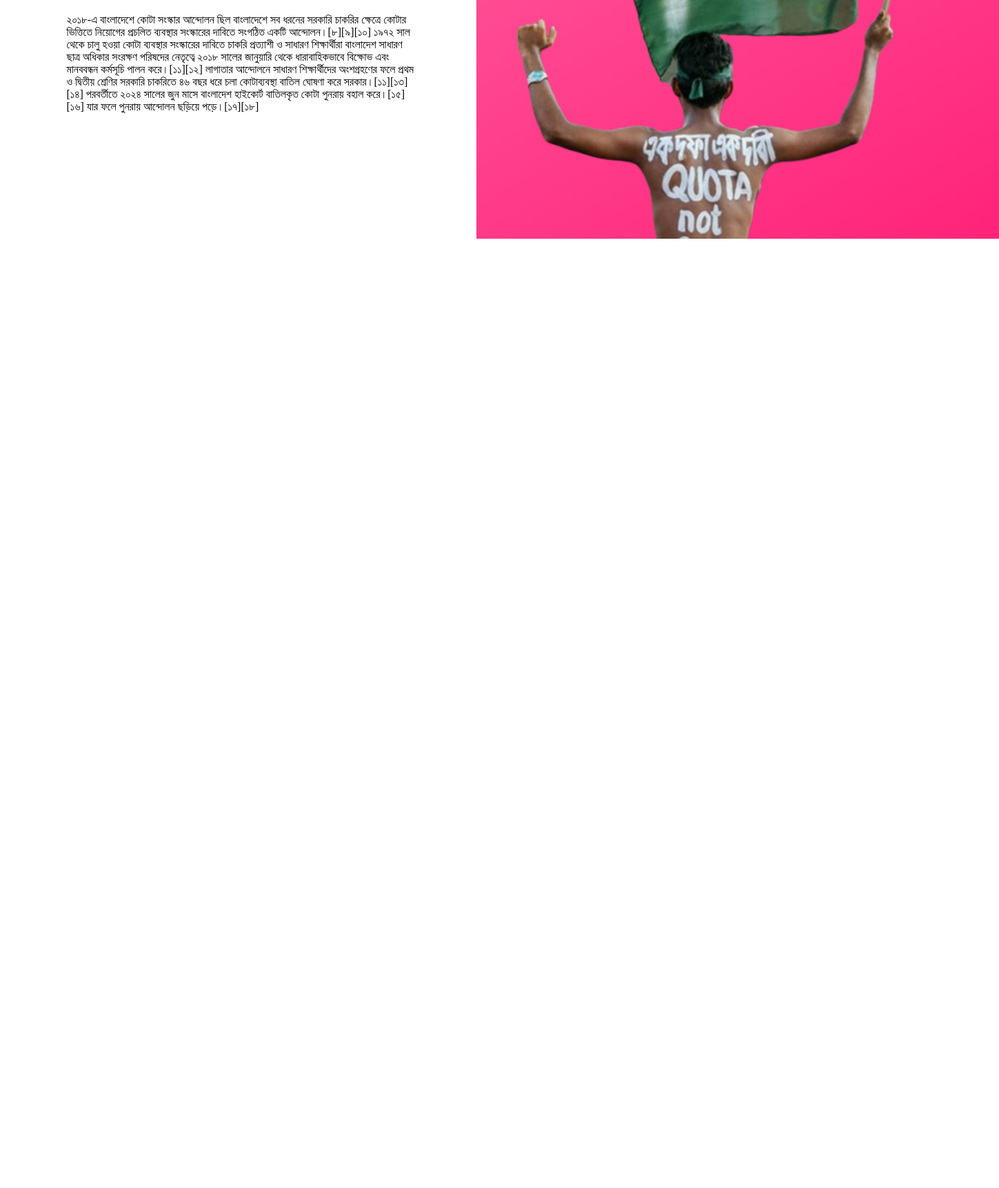
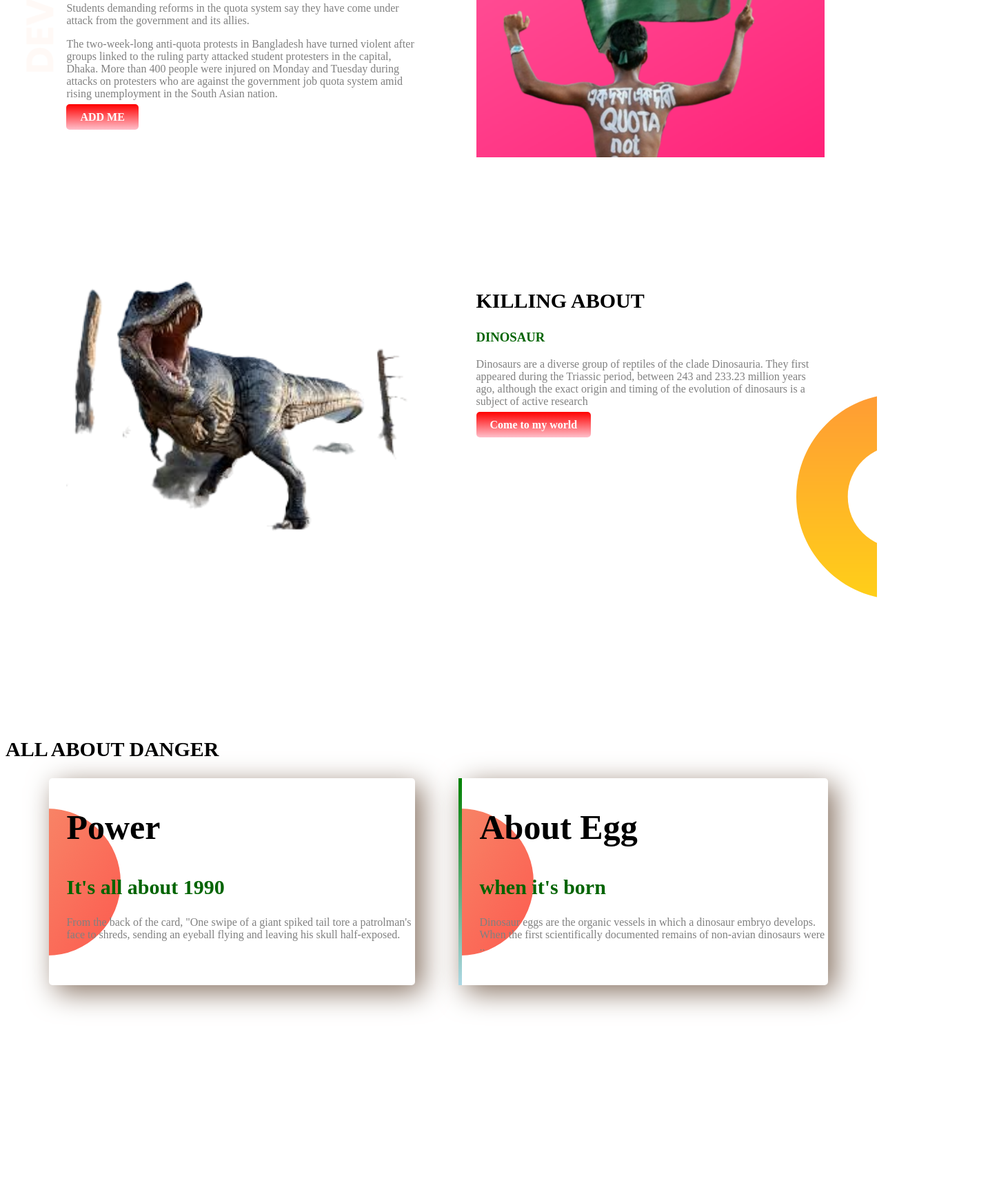
Before and after one commit to seam57/web-pp, a plain HTML site: page index.html in a window 1280 px wide. Shown: the part 297-2019 px from the top of the page at 69% size, 1449 px wide, since content can reach past the window. Before the commit the page ends 800 px from the top, so only its background shows below. Drawn offline with Linux system fonts and the light colour scheme; a web font is replaced by a local one.

Commit message:
finished my work

```diff
--- a/index.html
+++ b/index.html
@@ -10,20 +10,51 @@
     <link rel="stylesheet" href="style.css">
 </head>
 <body>
-    <h1>Welcome to</h1>
-    <h1><span class="name">civil</span> war of <span class="war">Bangladesh</span></h1>
-    <section>
-        <div class="half">
+    <section class="top-banner">
+            <h1>Welcome to</h1>
+            <h1><span class="name">civil</span> war of <span class="war">Bangladesh</span></h1>
+
+            <div class="half">
             <h3>Khota andolon </h3>
-            <h3>Khota andolon </h3>
-            <p>২০১৮-এ বাংলাদেশে কোটা সংস্কার আন্দোলন ছিল বাংলাদেশে সব ধরনের সরকারি চাকরির ক্ষেত্রে কোটার ভিত্তিতে নিয়োগের প্রচলিত ব্যবস্থার সংস্কারের দাবিতে সংগঠিত একটি আন্দোলন।[৮][৯][১০] ১৯৭২ সাল থেকে চালু হওয়া কোটা ব্যবস্থার সংস্কারের দাবিতে চাকরি প্রত্যাশী ও সাধারণ শিক্ষার্থীরা বাংলাদেশ সাধারণ ছাত্র অধিকার সংরক্ষণ পরিষদের নেতৃত্বে ২০১৮ সালের জানুয়ারি থেকে ধারাবাহিকভাবে বিক্ষোভ এবং মানববন্ধন কর্মসূচি পালন করে।[১১][১২] লাগাতার আন্দোলনে সাধারণ শিক্ষার্থীদের অংশগ্রহণের ফলে প্রথম ও দ্বিতীয় শ্রেণির সরকারি চাকরিতে ৪৬ বছর ধরে চলা কোটাব্যবস্থা বাতিল ঘোষণা করে সরকার।[১১][১৩][১৪] পরবর্তীতে ২০২৪ সালের জুন মাসে বাংলাদেশ হাইকোর্ট বাতিলকৃত কোটা পুনরায় বহাল করে।[১৫][১৬] যার ফলে পুনরায় আন্দোলন ছড়িয়ে পড়ে।[১৭][১৮]</p>
 
+            <p>Students demanding reforms in the quota system say they have come under attack from the government and its allies.</p>
+            <p>The two-week-long anti-quota protests in Bangladesh have turned violent after groups linked to the ruling party attacked student protesters in the capital, Dhaka.
+
+            More than 400 people were injured on Monday and Tuesday during attacks on protesters who are against the government job quota system amid rising unemployment in the South Asian nation.</p>
+            <a class="link" href="https://www.linkedin.com/in/seam-ahmed-bb9abb31b/" >ADD ME</a>
         </div>
         <div class="half">
             <img src="chobi/pr.png" alt="">
         </div>
+    </section>
+    <section class="lul">
+        <div class="half">
+            <img src="chobi/dinosaur-Photoroom.png" alt="">
 
+        </div>
+        <div class="half">
+            <h2> KILLING ABOUT</h2>
+            <h3><span class="team">DINOSAUR</span></h3>
+            <p>Dinosaurs are a diverse group of reptiles of the clade Dinosauria. They first appeared during the Triassic period, between 243 and 233.23 million years ago, although the exact origin and timing of the evolution of dinosaurs is a subject of active research</p>
+            <a class="link" href="https://github.com/seam57/web-pp/blob/main/index.html">Come to my world</a>
 
+        </div>
     </section>
+    <section class="khuni">
+        <h2>ALL ABOUT DANGER</h2>
+        <div id="fristone" class="half single">
+
+            <h1>Power</h1>
+            <h2><span class="team">It's all about 1990</span></h2>
+            <p>From the back of the card, "One swipe of a giant spiked tail tore a patrolman's face to shreds, sending an eyeball flying and leaving his skull half-exposed.</p>
+
+        </div>
+        <div id="baby" class="half single">
+            <h1 >About Egg</h1>
+            <h2> <span class="team">when it's born</span></h2>
+            <p>Dinosaur eggs are the organic vessels in which a dinosaur embryo develops. When the first scientifically documented remains of non-avian dinosaurs were ..</p>
+        </div>
+    </section>
+
 </body>
 </html>
--- a/style.css
+++ b/style.css
@@ -1,4 +1,5 @@
 body.lato-thin {
+  margin: 0px;
     font-family: "Lato", sans-serif;
     font-weight: 100;
     font-style: normal;
@@ -62,19 +63,74 @@ h1{
     font-size: 50px;
 
 }
+h2{
+  font-size: 30px;
+}
+P{
+  color: gray;
+}
  .name{
-    color: chartreuse;
+    color: rgb(0, 140, 255);
  }
  .war{
     color: brown;
 
  }
  .half{
+
+    width: 40%;
     float: left;
-    width: 40%;
     margin-left: 5%;
     padding-left: 2%;
+
  }
  .half img{
-  width: 150%;
+  width: 100%;
  }
+ .top-banner{
+
+  background-image: url("chobi/top-banner.png");
+  background-repeat: no-repeat;
+ }
+ section{
+  height: 500px;
+  padding-bottom:150px ;
+ }
+ .link{
+  text-decoration: none;
+  background-image: linear-gradient(RED,pink);
+  padding: 10px 20px;
+  border-radius: 5px;
+  color: white;
+  font-weight: 700;
+
+ }
+ .team{
+  color: darkgreen;
+  font-weight: 700;
+ }
+ .lul{
+  background-image:url(chobi/dream-bg.png) ;
+  background-repeat: no-repeat;
+  background-position: right;
+ }
+ .single{
+  box-shadow: 10px 10px 40px rgb(135, 114, 98);
+  border-radius: 5px;
+  height: 60%;
+ }
+ .single{
+  background-image: url(chobi/exp-bg.png);
+  background-repeat: no-repeat;
+  background-position: left;
+ }
+ #firstone{
+  border-left: 5px solid;
+  border-image: linear-gradient(180deg , rgb(128, 66, 77), yellow);
+  border-image-slice: 1;
+ }
+ #baby{
+  border-left: 5px solid ;
+  border-image: linear-gradient(180deg,green, lightblue);
+  border-image-slice: 1;
+ }
```
Also changed, not shown: chobi/Flag_of_Bangladesh.svg.png (added), chobi/dinosaur-Photoroom.png (added).
